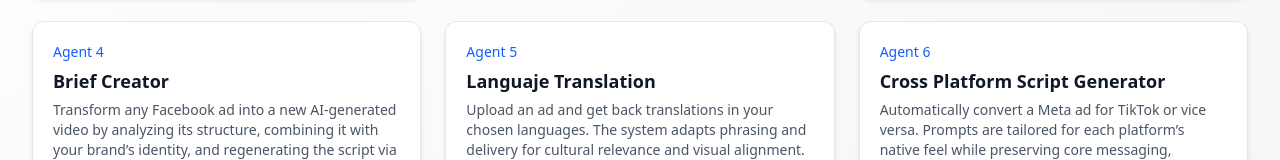
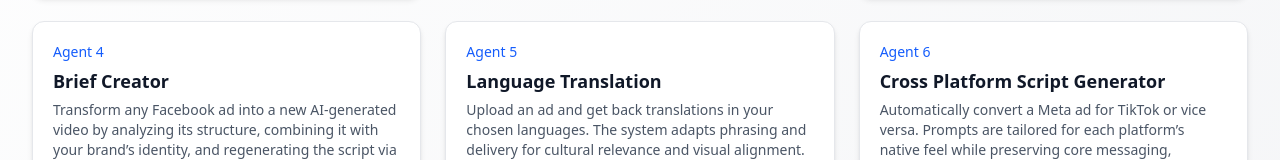
Before and after one commit to Nievas1000/MakeUGCFrontned, a React (Vite) app: page / in a window 1280 px wide. Shown: the part 404-564 px from the top of the page. Built offline with nearby package versions, Linux system fonts and the light colour scheme.

Commit message:
language updated

```diff
--- a/src/App.jsx
+++ b/src/App.jsx
@@ -21,8 +21,8 @@ const HookRecreator = lazy(() => import("./components/HookRecreator"));
 const MetaAdUploader = lazy(() => import("./components/MetaAdUploader"));
 const BriefCreator = lazy(() => import("./components/BriefCreator"));
 const EmailIteratedAds = lazy(() => import("./components/EmailIteratedAds"));
-const LanguajeTranslation = lazy(() =>
-  import("./components/LanguajeTranslation")
+const LanguageTranslation = lazy(() =>
+  import("./components/LanguageTranslation")
 );
 const CrossPlatformGeneration = lazy(() =>
   import("./components/CrossPlatformGeneration")
@@ -59,8 +59,8 @@ const tools = [
   },
   {
     key: "localised",
-    name: "Languaje Translation",
-    component: LanguajeTranslation,
+    name: "Language Translation",
+    component: LanguageTranslation,
     description:
       "Upload an ad and get back translations in your chosen languages. The system adapts phrasing and delivery for cultural relevance and visual alignment.",
   },
```
Also changed, not shown: src/components/LanguageTranslation.jsx (renamed from src/components/LanguajeTranslation.jsx).
